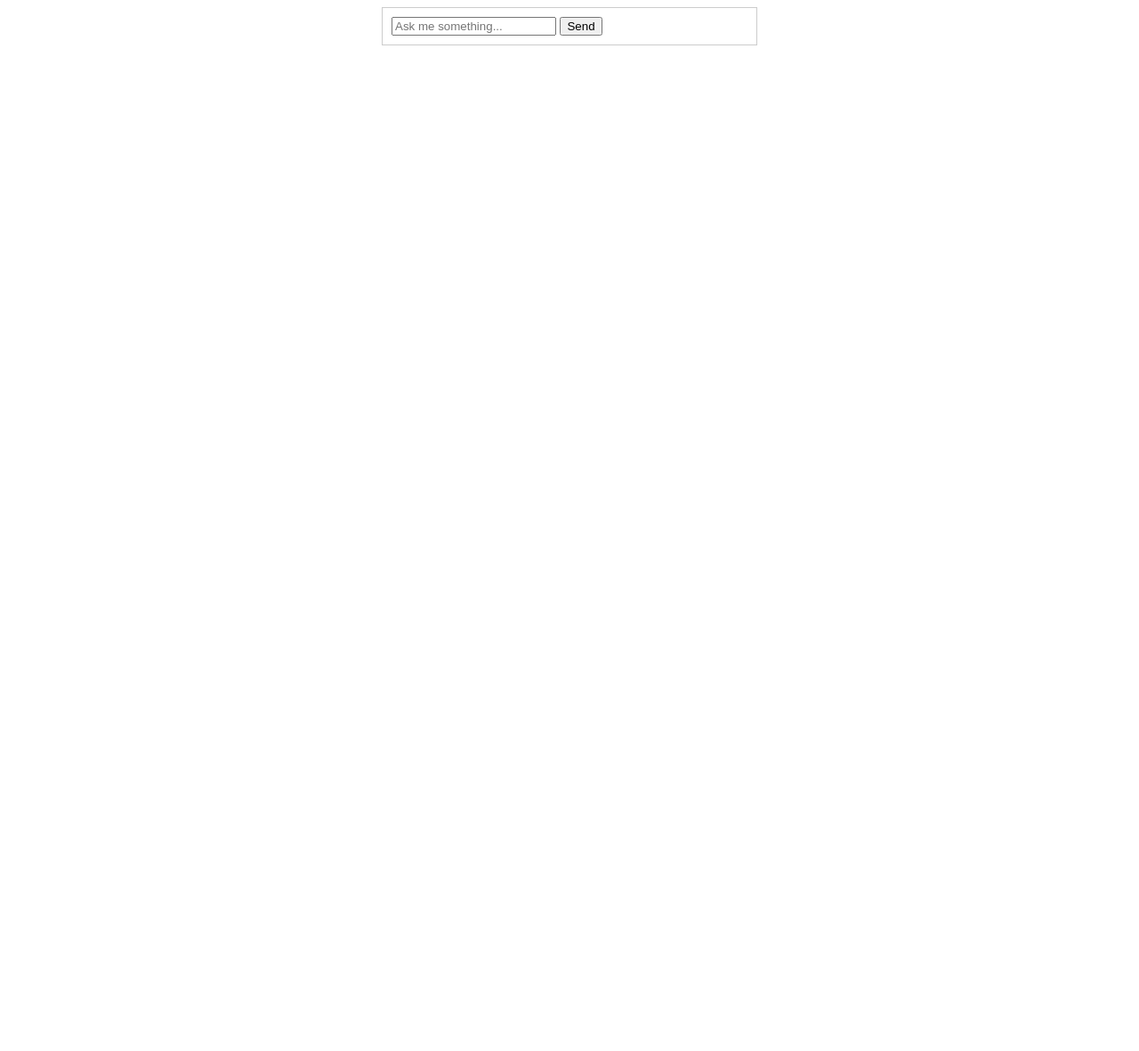
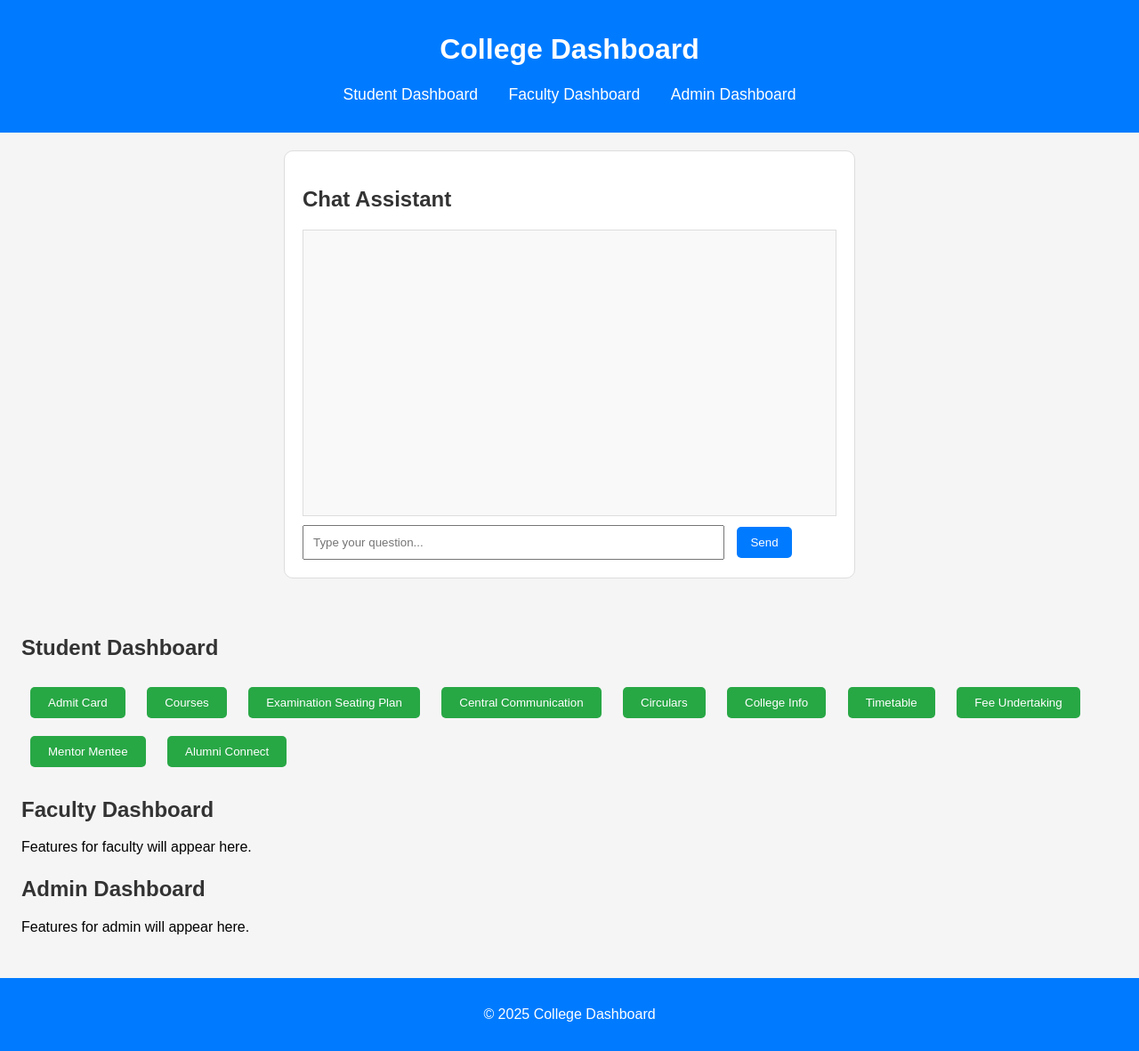
Before and after one commit to Eshitajha19/Smart-campus-assistant, a website: page index.html in a window 1280 px wide. Shown: the whole page at 89% size. Before the commit the page ends 800 px from the top, so only its background shows below. Drawn offline with Linux system fonts and the light colour scheme.

Commit message:
Add files via upload

```diff
--- a/index.html
+++ b/index.html
@@ -1,38 +1,68 @@
 <!DOCTYPE html>
 <html lang="en">
 <head>
-    <meta charset="UTF-8">
-    <title>Smart Campus Assistant</title>
-    <style>
-        body { font-family: Arial, sans-serif; }
-        .chat-container { width: 400px; margin: auto; border: 1px solid #ccc; padding: 10px; }
-        .message { padding: 8px; margin: 5px; border-radius: 5px; }
-        .user-message { background-color: #f1f1f1; text-align: right; }
-        .ai-message { background-color: #d4e1f5; text-align: left; }
-    </style>
+  <meta charset="UTF-8">
+  <meta name="viewport" content="width=device-width, initial-scale=1.0">
+  <title>College Dashboard</title>
+  <link rel="stylesheet" href="styles.css">
 </head>
 <body>
-    <div class="chat-container">
-        <div id="chatbox"></div>
-        <input type="text" id="userInput" placeholder="Ask me something...">
-        <button onclick="sendMessage()">Send</button>
+  <header>
+    <h1>College Dashboard</h1>
+    <nav>
+      <ul>
+        <li><a href="#student-dashboard">Student Dashboard</a></li>
+        <li><a href="#faculty-dashboard">Faculty Dashboard</a></li>
+        <li><a href="#admin-dashboard">Admin Dashboard</a></li>
+      </ul>
+    </nav>
+  </header>
+
+  <!-- Chat Assistant Section -->
+  <section id="chatbot">
+    <h2>Chat Assistant</h2>
+    <div id="chatbox">
+      <!-- Messages will appear here -->
     </div>
+    <input type="text" id="userInput" placeholder="Type your question...">
+    <button onclick="sendMessage()">Send</button>
+  </section>
 
-    <script>
-        async function sendMessage() {
-            let userText = document.getElementById("userInput").value;
-            let chatbox = document.getElementById("chatbox");
-            chatbox.innerHTML += `<div class='message user-message'>${userText}</div>`;
+  <main>
+    <!-- Student Dashboard Section -->
+    <section id="student-dashboard">
+      <h2>Student Dashboard</h2>
+      <div class="button-container">
+        <button onclick="navigateTo('admitCard')">Admit Card</button>
+        <button onclick="navigateTo('courses')">Courses</button>
+        <button onclick="navigateTo('examination')">Examination Seating Plan</button>
+        <button onclick="navigateTo('communication')">Central Communication</button>
+        <button onclick="navigateTo('circulars')">Circulars</button>
+        <button onclick="navigateTo('info')">College Info</button>
+        <button onclick="navigateTo('timetable')">Timetable</button>
+        <button onclick="navigateTo('fees')">Fee Undertaking</button>
+        <button onclick="navigateTo('mentor')">Mentor Mentee</button>
+        <button onclick="navigateTo('alumni')">Alumni Connect</button>
+      </div>
+    </section>
 
-            let response = await fetch('http://127.0.0.1:5000/chat', {
-                method: 'POST',
-                headers: {'Content-Type': 'application/json'},
-                body: JSON.stringify({ message: userText })
-            });
+    <!-- Faculty Dashboard Section -->
+    <section id="faculty-dashboard">
+      <h2>Faculty Dashboard</h2>
+      <p>Features for faculty will appear here.</p>
+    </section>
 
-            let data = await response.json();
-            chatbox.innerHTML += `<div class='message ai-message'>${data.response}</div>`;
-        }
-    </script>
+    <!-- Admin Dashboard Section -->
+    <section id="admin-dashboard">
+      <h2>Admin Dashboard</h2>
+      <p>Features for admin will appear here.</p>
+    </section>
+  </main>
+
+  <footer>
+    <p>© 2025 College Dashboard</p>
+  </footer>
+
+  <script src="script.js"></script>
 </body>
 </html>
--- /dev/null
+++ b/script.js
@@ -0,0 +1,85 @@
+// Handle navigation for dashboard (optional)
+function navigateTo(feature) {
+    alert(`Navigating to ${feature}`);
+  }
+
+  // Handle sending messages
+  function sendMessage() {
+    const userMessage = document.getElementById("userInput").value;
+    const chatbox = document.getElementById("chatbox");
+
+    if (userMessage.trim() === "") {
+      alert("Please enter a message!");
+      return;
+    }
+
+    // Display user message in chatbox
+    const userMessageElement = document.createElement("div");
+    userMessageElement.textContent = `You: ${userMessage}`;
+    chatbox.appendChild(userMessageElement);
+
+    // Display chatbot response placeholder
+    const botMessageElement = document.createElement("div");
+    botMessageElement.textContent = `Bot: Thinking...`;
+    chatbox.appendChild(botMessageElement);
+
+    // Clear input field
+    document.getElementById("userInput").value = "";
+
+    // Fetch chatbot response
+    fetchChatbotResponse(userMessage, botMessageElement);
+  }
+
+  // Fetch response from backend
+  function fetchChatbotResponse(message, element) {
+    fetch("http://localhost:3000/chat", {
+      method: "POST",
+      body: JSON.stringify({ message: message }),
+      headers: { "Content-Type": "application/json" },
+    })
+      .then((response) => {
+        if (!response.ok) throw new Error(`HTTP error! status: ${response.status}`);
+        return response.json();
+      })
+      .then((data) => {
+        element.textContent = `Bot: ${data.reply}`;
+      })
+      .catch((error) => {
+        element.textContent = "Bot: Sorry, something went wrong.";
+        console.error("Error fetching chatbot response:", error);
+      });
+  }
+
+  // Navigate to different sections
+function navigateTo(feature) {
+    alert(`Navigating to ${feature} section!`);
+  }
+
+  // Handle sending messages
+  function sendMessage() {
+    const userInput = document.getElementById("userInput").value;
+    const chatbox = document.getElementById("chatbox");
+
+    if (!userInput.trim()) {
+      alert("Please enter a message.");
+      return;
+    }
+
+    // Add user message to chatbox
+    const userMessageElement = document.createElement("div");
+    userMessageElement.textContent = `You: ${userInput}`;
+    chatbox.appendChild(userMessageElement);
+
+    // Add loading message for chatbot response
+    const botMessageElement = document.createElement("div");
+    botMessageElement.textContent = "Bot: Thinking...";
+    chatbox.appendChild(botMessageElement);
+
+    // Simulate chatbot response after delay (replace with real API)
+    setTimeout(() => {
+      botMessageElement.textContent = "Bot: Hello! How can I assist you today?";
+    }, 1000);
+
+    // Clear input field
+    document.getElementById("userInput").value = "";
+  }
--- /dev/null
+++ b/styles.css
@@ -0,0 +1,111 @@
+/* General Styling */
+body {
+    font-family: Arial, sans-serif;
+    margin: 0;
+    padding: 0;
+    background: #f5f5f5;
+  }
+
+  header {
+    background-color: #007bff;
+    color: white;
+    text-align: center;
+    padding: 1rem 0;
+  }
+
+  nav ul {
+    list-style: none;
+    padding: 0;
+  }
+
+  nav ul li {
+    display: inline;
+    margin: 0 15px;
+  }
+
+  nav ul li a {
+    color: white;
+    text-decoration: none;
+    font-size: 1.1em;
+  }
+
+  nav ul li a:hover {
+    text-decoration: underline;
+  }
+
+  h2 {
+    color: #333;
+  }
+
+  main {
+    padding: 1.5rem;
+  }
+
+  section {
+    margin-bottom: 1.5rem;
+  }
+
+  /* Chat Assistant Styling */
+  #chatbot {
+    max-width: 600px;
+    margin: 20px auto;
+    border: 1px solid #ddd;
+    border-radius: 10px;
+    padding: 20px;
+    background-color: #ffffff;
+  }
+
+  #chatbox {
+    height: 300px;
+    overflow-y: auto;
+    border: 1px solid #ddd;
+    padding: 10px;
+    margin-bottom: 10px;
+    background-color: #f9f9f9;
+  }
+
+  input[type="text"] {
+    width: 75%;
+    padding: 10px;
+    margin-right: 10px;
+  }
+
+  button {
+    padding: 10px 15px;
+    background-color: #007bff;
+    color: white;
+    border: none;
+    border-radius: 5px;
+    cursor: pointer;
+  }
+
+  button:hover {
+    background-color: #0056b3;
+    transform: scale(1.05);
+    transition: all 0.2s ease-in-out;
+  }
+
+  /* Button Container Styling */
+  .button-container button {
+    margin: 10px;
+    padding: 10px 20px;
+    background-color: #28a745;
+    color: white;
+    border: none;
+    border-radius: 5px;
+    cursor: pointer;
+  }
+
+  .button-container button:hover {
+    background-color: #218838;
+    transform: scale(1.05);
+    transition: all 0.3s ease-in-out;
+  }
+
+  /* Footer Styling */
+  footer {
+    text-align: center;
+    padding: 1rem;
+    background-color: #007bff;
+    color: white;
+  }
```
Also changed, not shown: server.js (added, +34 -0 lines).
